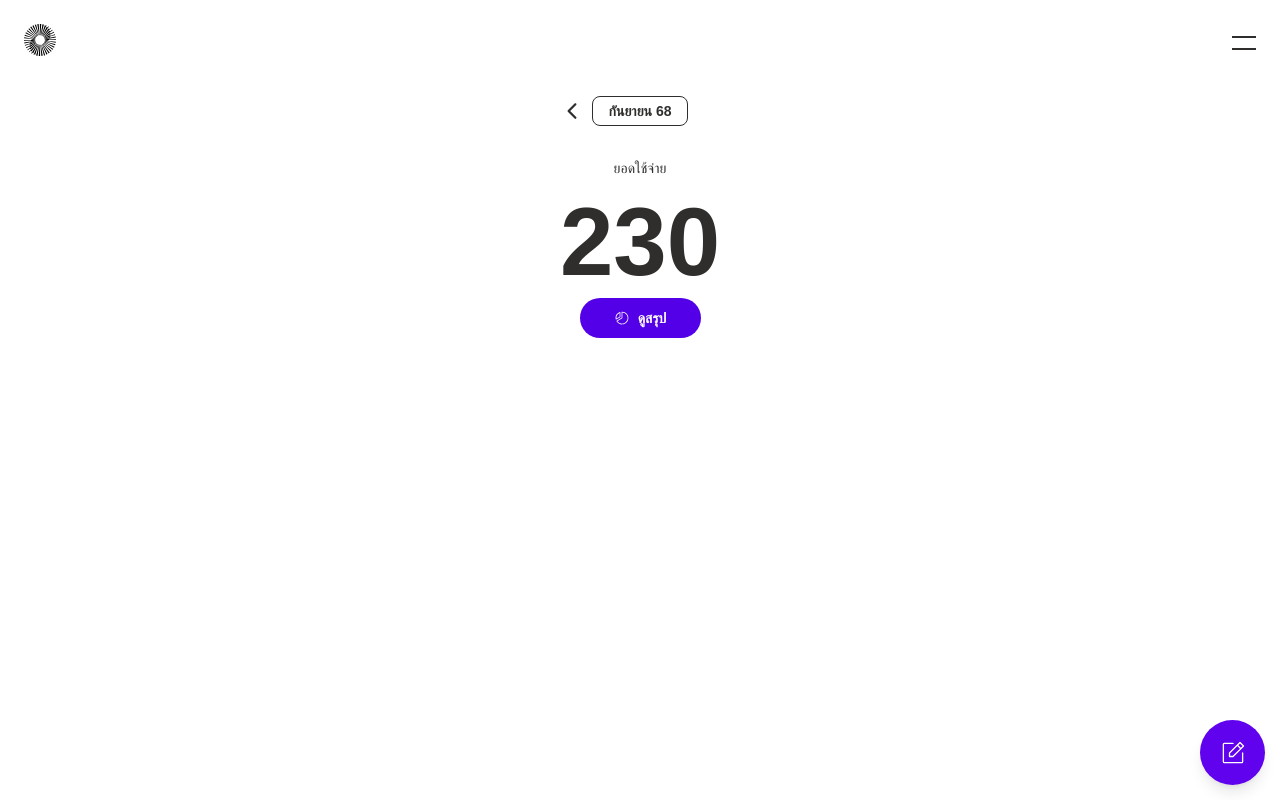
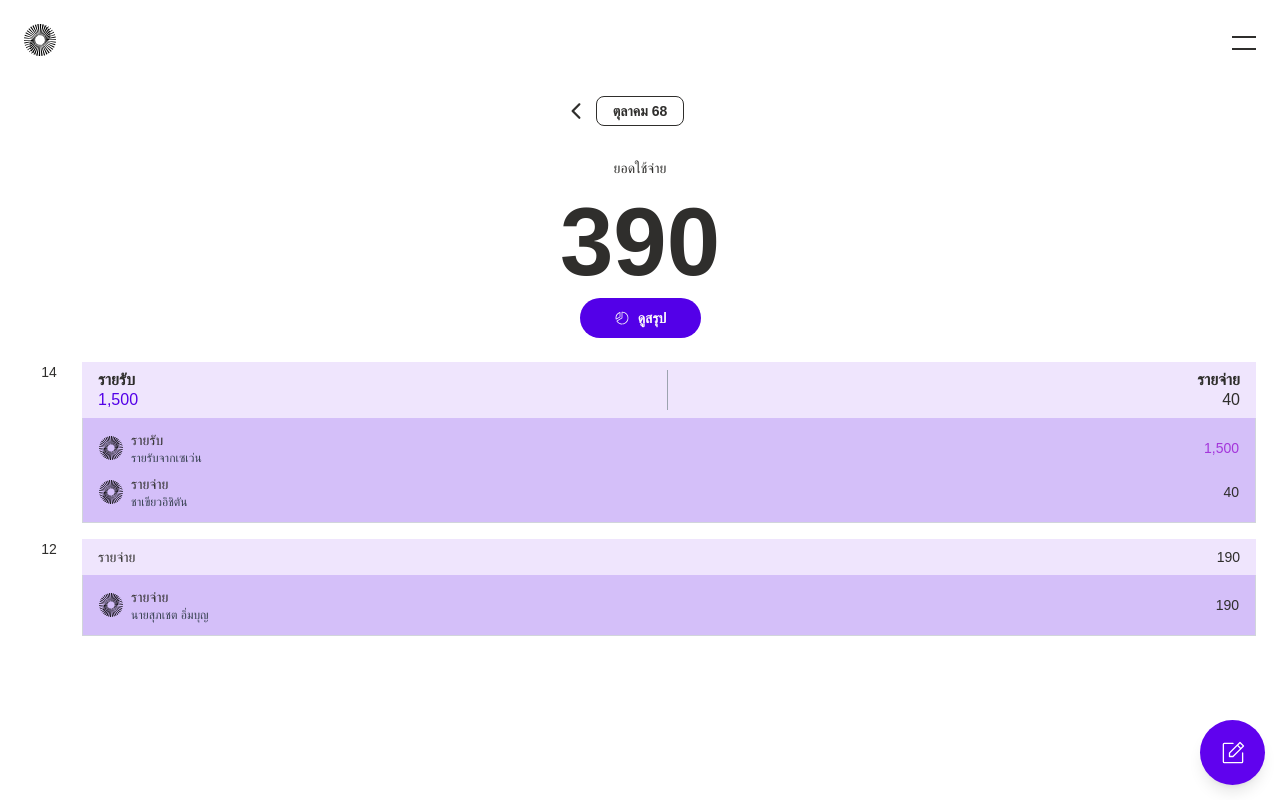
Before and after one commit to mrapiiwat/SatiSatang, a React (Vite) app in the folder frontend/: page /user in a window 1280 px wide. Built offline with nearby package versions, Linux system fonts and the light colour scheme; no server answers; a web font is replaced by a local one.

Commit message:
1.ทำรายการรายรับรายจ่าย 2.แก้ไข mockup data ของวันที่

```diff
--- a/frontend/src/components/user/MonthHeader.tsx
+++ b/frontend/src/components/user/MonthHeader.tsx
@@ -2,7 +2,7 @@ import React, { useState } from "react";
 import { IoIosArrowBack, IoIosArrowForward } from "react-icons/io";
 
 const MonthHeader = () => {
-  const currentDate = new Date("2025-09-15"); // mock วันนี้
+  const currentDate = new Date("2025-10-12"); // mock วันนี้
   const [currentMonth, setCurrentMonth] = useState(currentDate.getMonth());
   const [currentYear, setCurrentYear] = useState(currentDate.getFullYear());
 
--- a/frontend/src/pages/users/Home.tsx
+++ b/frontend/src/pages/users/Home.tsx
@@ -1,11 +1,12 @@
-// import useAuthStore from '../../store/authStore';
 import PageWrapper from '../../components/PageWrapper';
 import FloatingBubble from '../../components/user/FloatingBubble';
 import MonthHeader from '../../components/user/MonthHeader';
+import incomeIcon from "../../../public/SATISATANG.svg";
+import expenseIcon from "../../../public/SATISATANG.svg";
 import { PiChartPieSliceLight } from "react-icons/pi";
 
-
 const mockTransactions = [
+  // กันยายน
   {
     id: 1,
     type: "income",
@@ -27,6 +28,28 @@ const mockTransactions = [
     amount: 190,
     createdAt: "2025-09-12T18:00:00Z",
   },
+  // ตุลาคม
+  {
+    id: 4,
+    type: "income",
+    description: "",
+    amount: 2000,
+    createdAt: "2025-10-07T09:00:00Z",
+  },
+  {
+    id: 5,
+    type: "expense",
+    description: "ค่าข้าวกลางวัน",
+    amount: 60,
+    createdAt: "2025-10-10T12:00:00Z",
+  },
+  {
+    id: 6,
+    type: "expense",
+    description: "",
+    amount: 100,
+    createdAt: "2025-10-12T11:00:00Z",
+  },
 ];
 
 const Home = () => {
@@ -35,18 +58,39 @@ const Home = () => {
     alert("เปิดแชท!");
   };
 
-  { /* แสดงรายจ่ายทั้งหมด */}
+  // 🧮 แสดงรายจ่ายรวมทุกเดือน (mock)
   const totalExpense = mockTransactions
     .filter((t) => t.type === "expense")
     .reduce((sum, t) => sum + t.amount, 0);
 
+  // 📅 เลือกเดือน (mock: กันยายน)
+  const selectedMonth = 9;
+
+  // 📂 กรองข้อมูลตามเดือนที่เลือก
+  const filtered = mockTransactions.filter(
+    (t) => new Date(t.createdAt).getMonth() + 1 === selectedMonth
+  );
+
+  // 🗂️ จัดกลุ่มตามวันที่
+  const groupedByDate = filtered.reduce((acc: any, t) => {
+    const dateKey = new Date(t.createdAt).getDate();
+    if (!acc[dateKey]) acc[dateKey] = [];
+    acc[dateKey].push(t);
+    return acc;
+  }, {});
+
+  // 📆 เรียงวันที่ล่าสุดก่อน
+  const sortedDates = Object.keys(groupedByDate)
+    .map(Number)
+    .sort((a, b) => b - a);
+
   return (
     <PageWrapper animation="fade" duration={1.5}>
-
       <div className="px-6 py-4 font-ibm text-black-900">
 
         {/* เลือกเดือน */}
-          <MonthHeader />
+        <MonthHeader />
+
         {/* ยอดใช้จ่าย */}
         <div className="text-center mb-6">
           <p className="text-sm mb-4">ยอดใช้จ่าย</p>
@@ -56,7 +100,7 @@ const Home = () => {
 
           {/* ปุ่มดูสรุป */}
           <button
-            className="flex items-center justify-center gap-2 bg-blue-600 hover:bg-blue-700 text-black-50 font-semibold text-sm rounded-[100px] w-[121px] h-[40px] transition mx-auto"
+            className="flex items-center justify-center gap-2 bg-blue-600 hover:bg-blue-700 text-black-50 font-semibold text-[14px] rounded-[100px] w-[121px] h-[40px] transform transition-transform duration-200 ease-in-out hover:scale-105 mx-auto"
           >
             <PiChartPieSliceLight className="text-base" />
             ดูสรุป
@@ -64,7 +108,99 @@ const Home = () => {
         </div>
 
         {/* รายการรายรับและรายจ่าย */}
+        <div className="space-y-4">
+          {sortedDates.length === 0 ? (
+            <p className="text-center text-gray-500 text-sm">
+              ไม่มีรายการในเดือนนี้
+            </p>
+          ) : (
+            sortedDates.map((day) => {
+              const items = groupedByDate[day];
+              if (!items || items.length === 0) return null;
 
+              const hasIncome = items.some((t: any) => t.type === "income");
+              const totalExpense = items
+                .filter((t: any) => t.type === "expense")
+                .reduce((sum: number, t: any) => sum + t.amount, 0);
+              const totalIncome = items
+                .filter((t: any) => t.type === "income")
+                .reduce((sum: number, t: any) => sum + t.amount, 0);
+
+              return (
+                <div key={day} className="flex gap-2">
+                  {/* วันที่ */}
+                  <div className="w-[50px] text-center text-sm font-medium text-black-900">
+                    {day}
+                  </div>
+
+                  {/* รายรับรายจ่าย + รายการ */}
+                  <div className="flex-1">
+                    {/* บล็อครวมรายรับรายจ่าย */}
+                    <div className="flex justify-between bg-blue-50 text-sm font-medium text-black-900 px-4 py-2">
+                      {hasIncome ? (
+                        <>
+                          <div className="flex flex-col items-start">
+                            <span className="text-[16px] font-semibold">รายรับ</span>
+                            <span className="text-blue-600 text-[16px]">
+                              {totalIncome.toLocaleString()}
+                            </span>
+                          </div>
+                          <div className="border-l border-gray-400 mx-4"></div>
+                          <div className="flex flex-col items-end">
+                            <span className="text-[16px] font-semibold">รายจ่าย</span>
+                            <span className="text-[16px]">{totalExpense.toLocaleString()}</span>
+                          </div>
+                        </>
+                      ) : (
+                        <>
+                          <span>รายจ่าย</span>
+                          <span>{totalExpense.toLocaleString()}</span>
+                        </>
+                      )}
+                    </div>
+
+                    {/* บล็อครายการ */}
+                    <div className="bg-blue-100 text-sm text-black-900 px-4 py-2 border border-gray-300 border-t-0">
+                      {items.map((t: any) => (
+                        <div
+                          key={t.id}
+                          className="flex justify-between items-center py-1"
+                        >
+                          <div className="flex items-center gap-2">
+                            <img
+                              src={t.type === "income" ? incomeIcon : expenseIcon}
+                              alt={t.type}
+                              className="w-6 h-6 rounded-full object-cover"
+                            />
+                            <div className="flex flex-col">
+                              <span>
+                                {t.type === "income" ? "รายรับ" : "รายจ่าย"}
+                              </span>
+                              {t.description && (
+                                <span className="text-gray-700 text-xs">
+                                  {t.description}
+                                </span>
+                              )}
+                            </div>
+                          </div>
+                          <span
+                            className={
+                              t.type === "income"
+                                ? "text-purple-700 font-medium"
+                                : ""
+                            }
+                          >
+                            {t.amount.toLocaleString()}
+                          </span>
+                        </div>
+                      ))}
+                    </div>
+                  </div>
+                </div>
+              );
+            })
+          )}
+        </div>
       </div>
 
       <FloatingBubble onClick={handleBubbleClick} />
```
